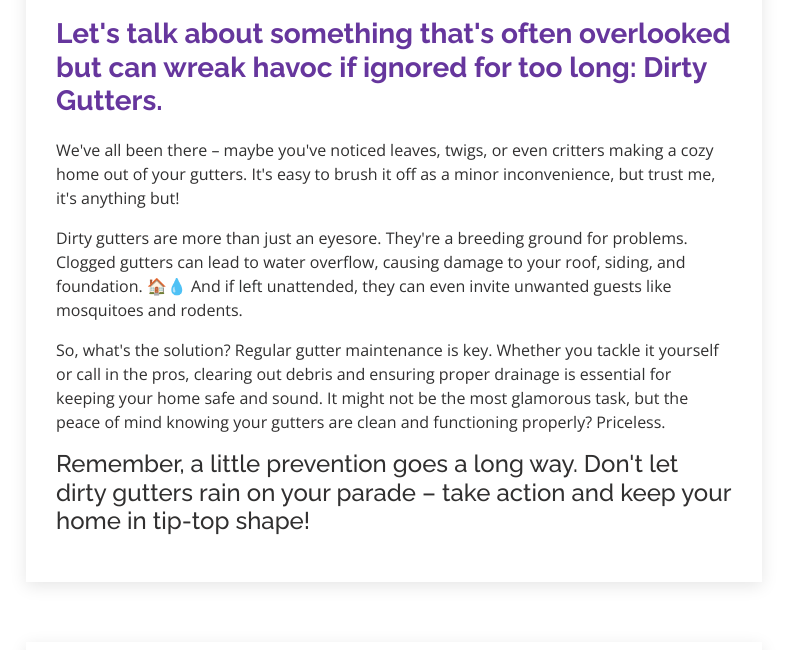
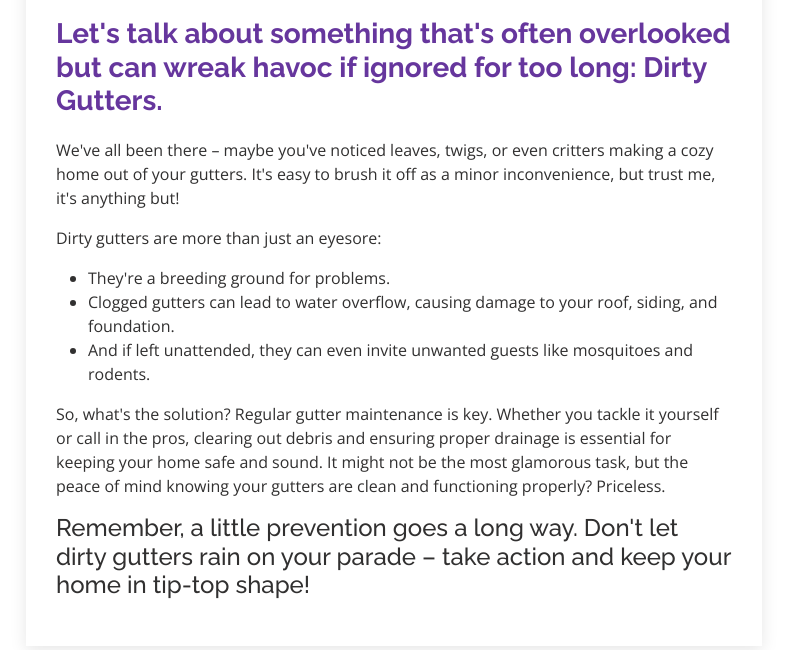
Before and after one commit to arayer143/Clean-Slate-Website, a plain HTML site: page blog.html in a window 1280 px wide. Shown: the part 1592-2242 px from the top of the page, without its empty margins (56-843 px from the left). Drawn offline with nearby package versions, Linux system fonts and the light colour scheme.

Commit message:
small update to the blog page

```diff
--- a/blog.html
+++ b/blog.html
@@ -153,8 +153,21 @@
               <div class="entry-content">
                 <p>
                   We've all been there – maybe you've noticed leaves, twigs, or even critters making a cozy home out of your gutters. It's easy to brush it off as a minor inconvenience, but trust me, it's anything but! <br></p>
-              <p>  Dirty gutters are more than just an eyesore. They're a breeding ground for problems. Clogged gutters can lead to water overflow, causing damage to your roof, siding, and foundation. 🏠💧 And if left unattended, they can even invite unwanted guests like mosquitoes and rodents.<br></p>
+
+
+              <p>  Dirty gutters are more than just an eyesore:</p>
+
+              <ul>
+                <li>They're a breeding ground for problems. </li>
+                <li>Clogged gutters can lead to water overflow, causing damage to your roof, siding, and foundation.</li>
+                <li>And if left unattended, they can even invite unwanted guests like mosquitoes and rodents.</li>
+              </ul>
+
+
+
                 <p> <span> So, what's the solution?</span> Regular gutter maintenance is key. Whether you tackle it yourself or call in the pros, clearing out debris and ensuring proper drainage is essential for keeping your home safe and sound. It might not be the most glamorous task, but the peace of mind knowing your gutters are clean and functioning properly? Priceless.<br></p>
+
+
                  <h4> Remember, a little prevention goes a long way. Don't let dirty gutters rain on your parade – take action and keep your home in tip-top shape!</h4>
                 </p>
 
```
